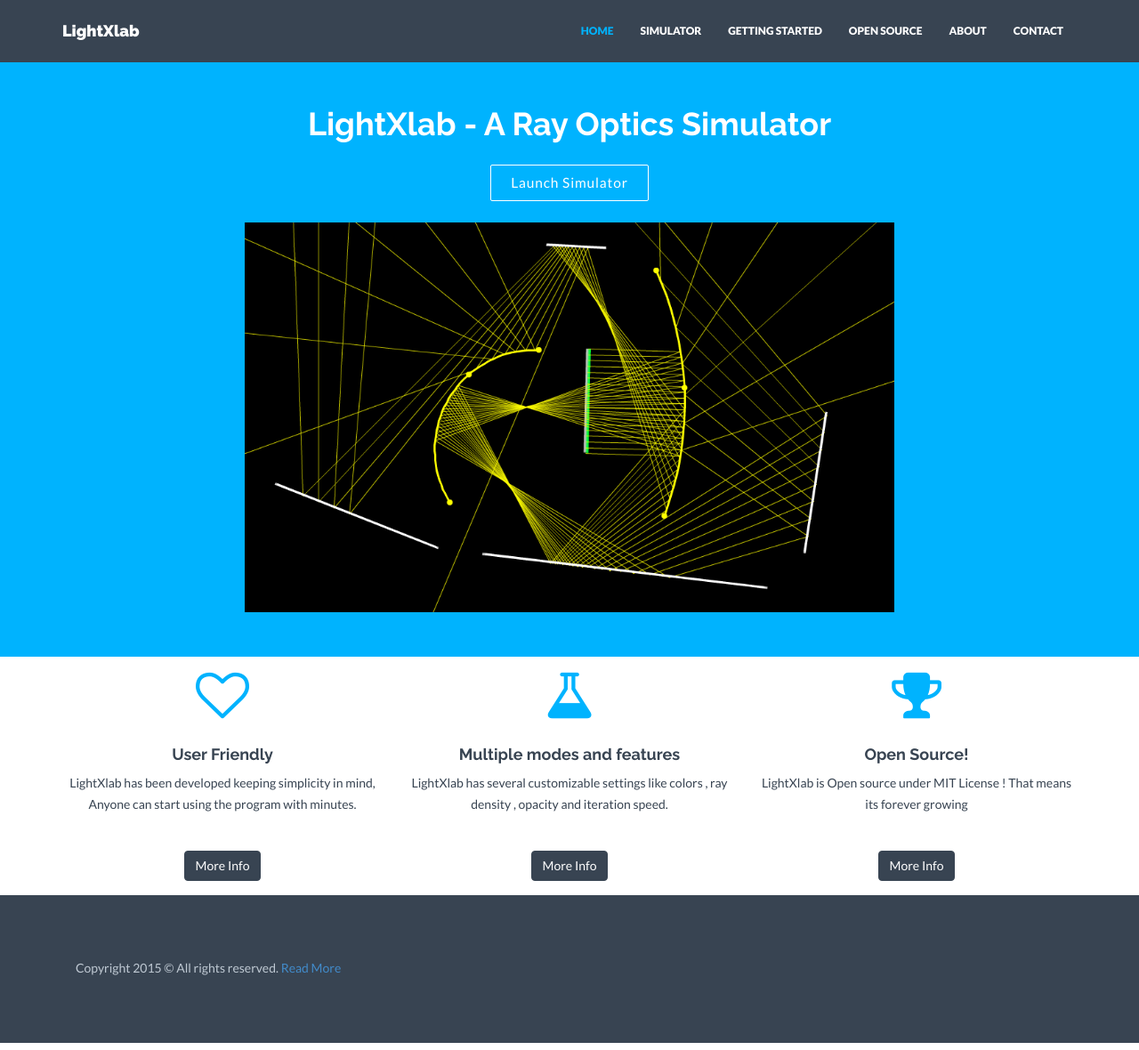
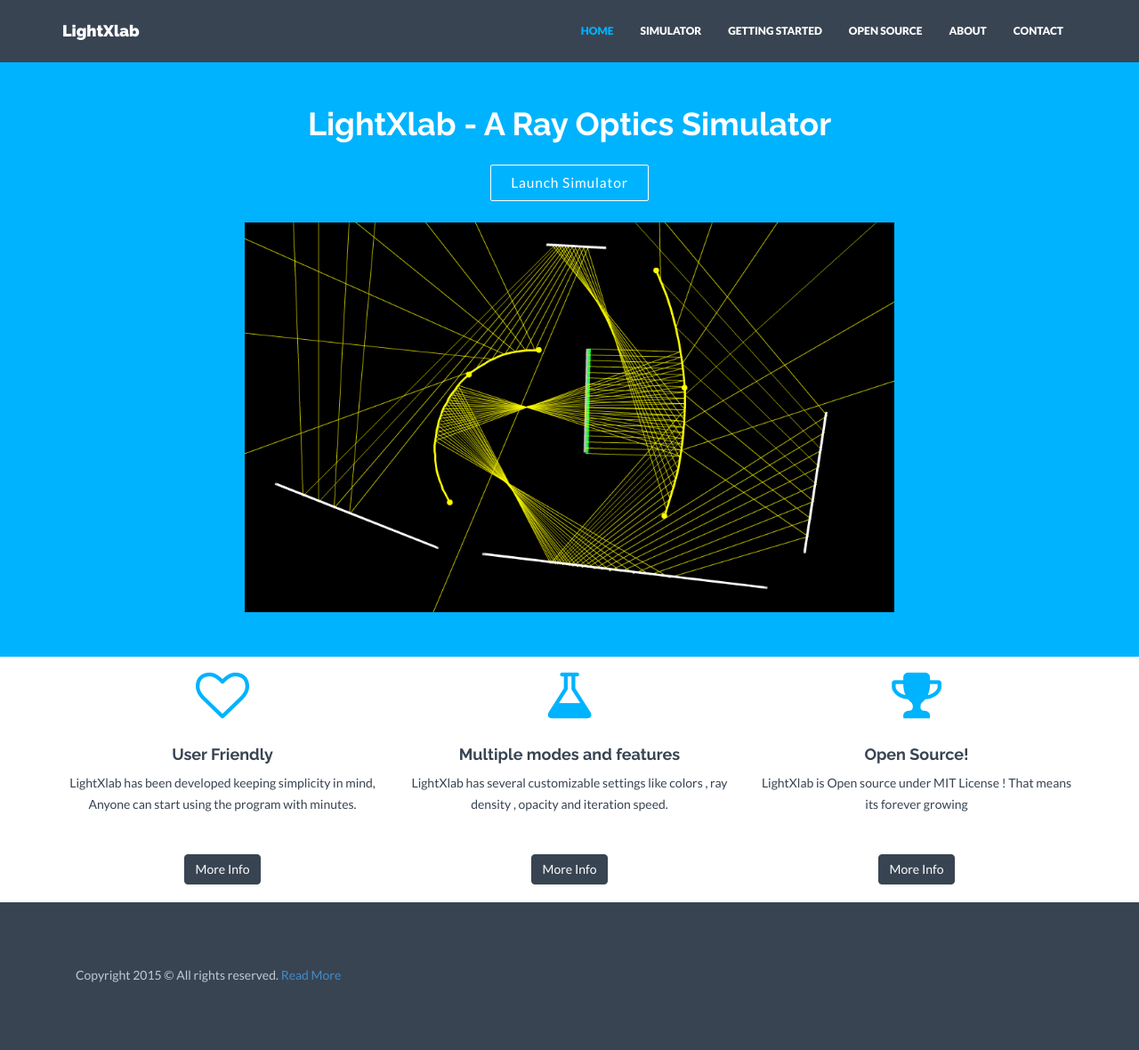
Before and after one commit to satu0king/LightXlab, a Jekyll site: the page built from index.html, in a window 1280 px wide and 1180 px high. Shown: the whole window at 89% size. Built offline with Jekyll 4.4.1, drawn with Linux system fonts in a browser that asks for light colours; nearby versions of some CDN libraries.

Commit message:
Update style.css

```diff
--- a/_includes/css/style.css
+++ b/_includes/css/style.css
@@ -145,7 +145,7 @@
   color: #fff;
   background-color: {{ site.colors.secondary }};
   border-color: {{ site.colors.secondary }};
-  margin: 4px;
+  margin: 8px;
 }
 .btn-theme:hover,
 .btn-theme:focus,
```
